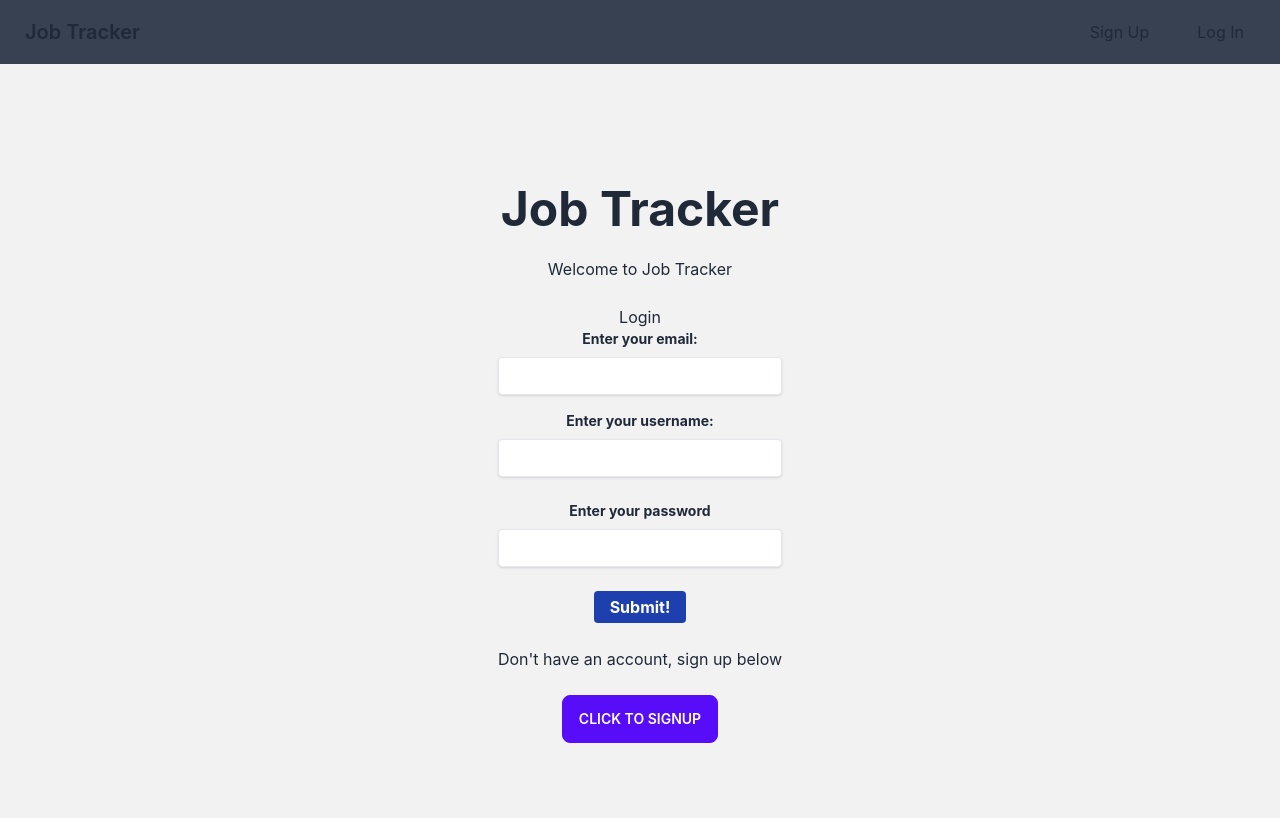
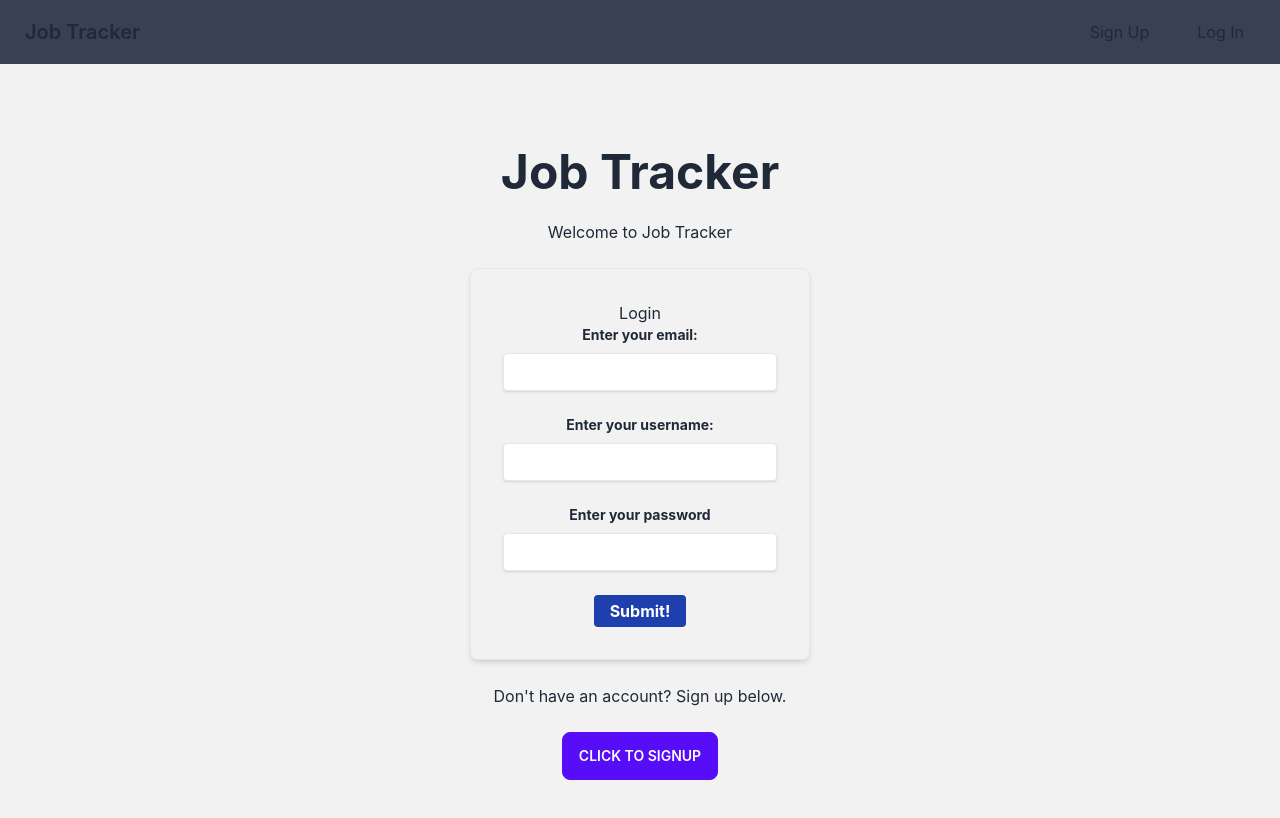
Before and after one commit to ronnie-rios/app-tracker, a React (Create React App) app in the folder frontend/: page / in a window 1280 px wide. Shown: the top 818 px of the page. Built offline with nearby package versions, Linux system fonts and the light colour scheme; no server answers.

Commit message:
style login

```diff
--- a/frontend/src/Components/About.jsx
+++ b/frontend/src/Components/About.jsx
@@ -11,7 +11,7 @@ const About = () => {
           <h1 className='text-5xl font-bold'>Job Tracker</h1>
           <p className='py-6'>Welcome to Job Tracker</p>
           <Login />
-          <p className='py-6'>Don't have an account, sign up below</p>
+          <p className='py-6'>Don't have an account? Sign up below.</p>
           <button onClick={()=> navigate('/signup')} className='btn btn-primary'>Click to signup</button>
         </div>
       </div>
--- a/frontend/src/UI/Login.jsx
+++ b/frontend/src/UI/Login.jsx
@@ -54,9 +54,9 @@ const Login = () => {
     }
 
   return (
-    <>
+    <div className='w-full max-w-sm p-4  border border-gray-200 rounded-lg shadow-md sm:p-6 md:p-8'>
       <h2>Login</h2>
-      <form className='' onChange={formHandler} onSubmit={formSubmit}>
+      <form className='space-y-6' onChange={formHandler} onSubmit={formSubmit}>
         <div className="mb-4">
           <label className='block text-sm font-bold mb-2'>Enter your email:</label>
           <input
@@ -86,7 +86,7 @@ const Login = () => {
         <button className='py-1 px-4 rounded bg-blue-800 font-bold text-white hover:bg-blue-600 focus:outline-none focus:shadow-outline'>Submit!</button>
         {errorMsg.error ? <ErrorMsg errTitle={errorMsg.errTitle} errMessage={errorMsg.errMessage}/> : ''}
       </form>
-    </>
+    </div>
   )
 }
 
```
